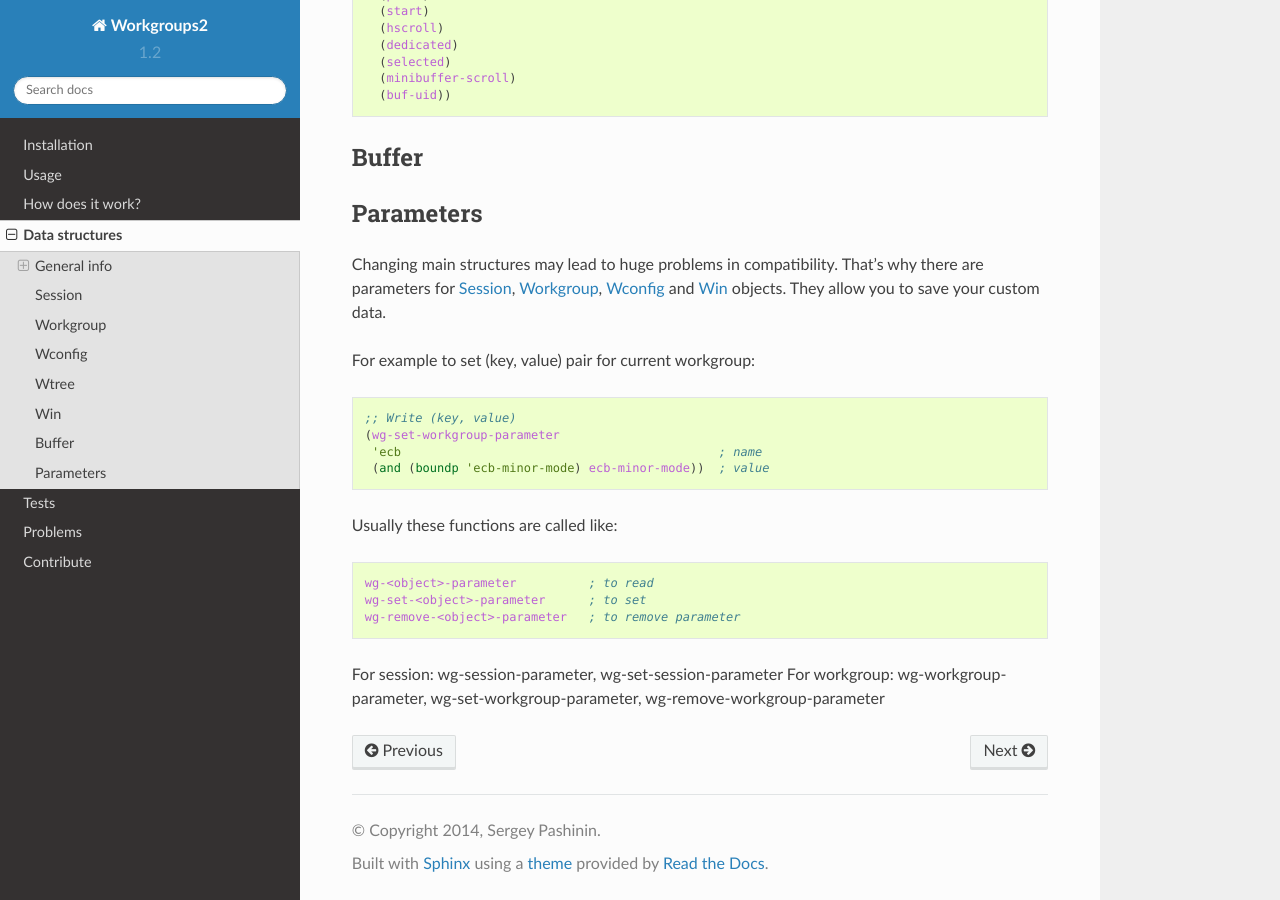
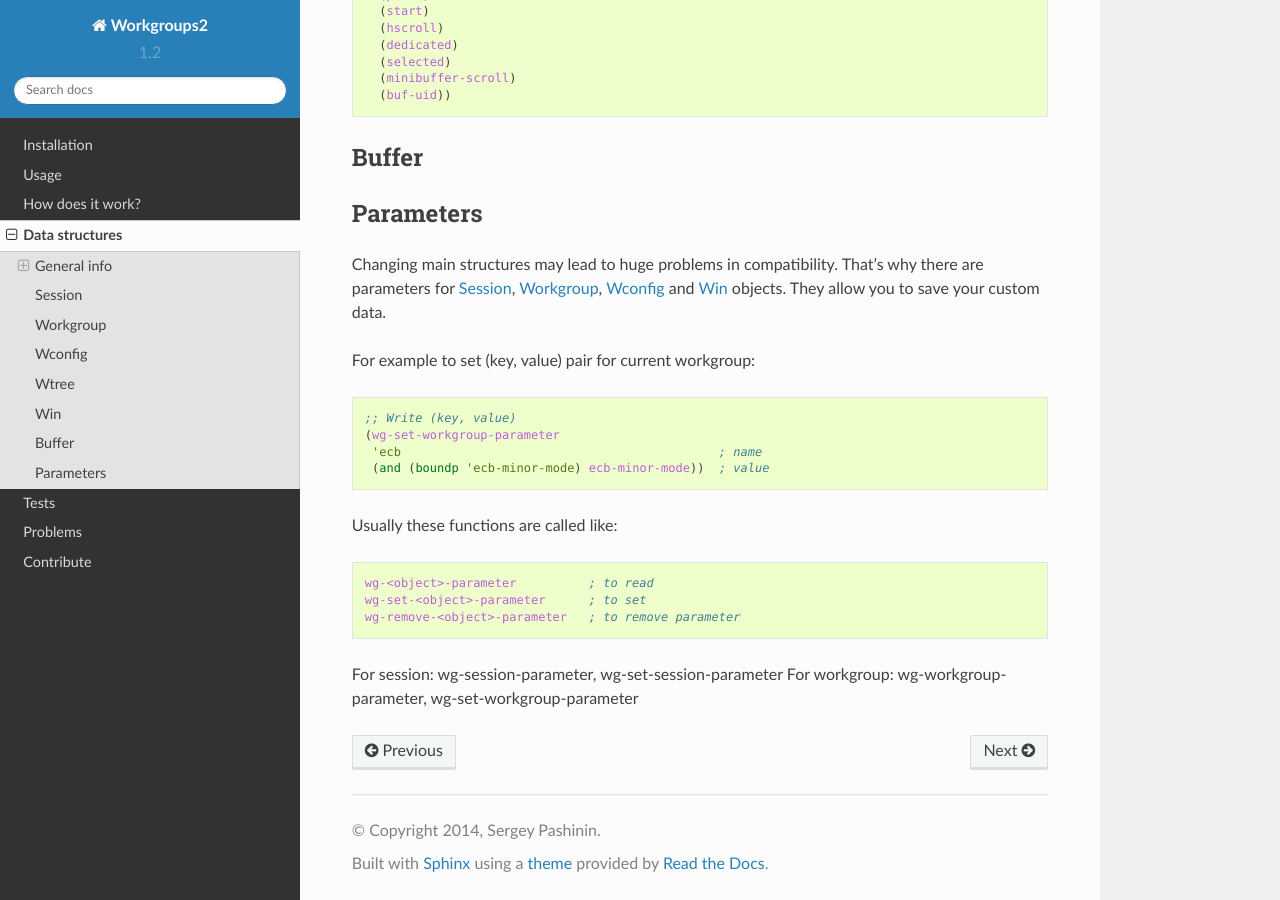
Before and after one commit to pashinin/workgroups2, a Sphinx documentation site: the page built from doc/guide/data-structures.rst, in a window 1280 px wide and 900 px high, scrolled down 2792 px. Built offline with Sphinx 7.4.7 and the Read the Docs theme 2.0.0, drawn with Linux system fonts in a browser that asks for light colours.

```diff
--- a/doc/guide/data-structures.rst
+++ b/doc/guide/data-structures.rst
@@ -204,4 +204,4 @@ Usually these functions are called like:
      wg-remove-<object>-parameter   ; to remove parameter
 
 For session: wg-session-parameter, wg-set-session-parameter
-For workgroup: wg-workgroup-parameter, wg-set-workgroup-parameter, wg-remove-workgroup-parameter
+For workgroup: wg-workgroup-parameter, wg-set-workgroup-parameter
```
Also changed, not shown: 2 other files.
